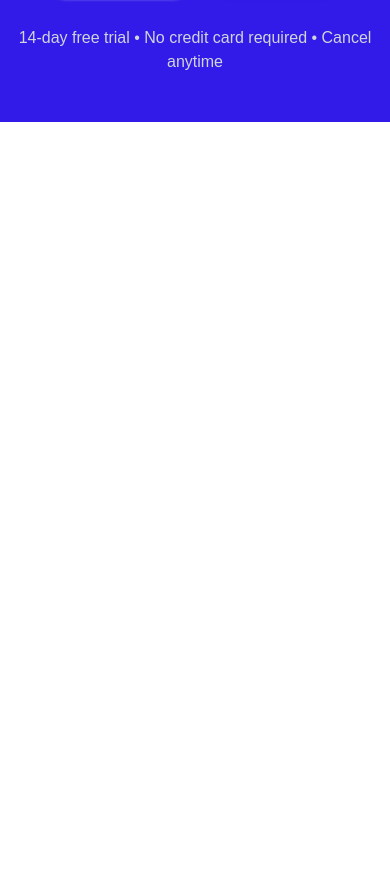
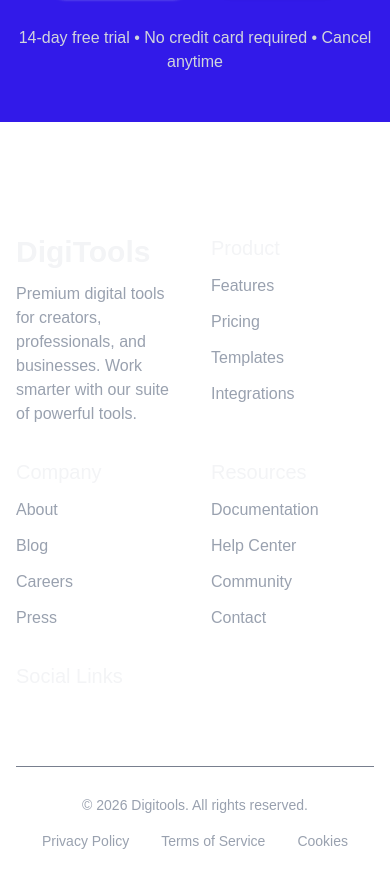
Before and after one commit to sheikhzim2004-del/digi-tools, a React (Vite) app: page / in a window 390 px wide. Shown: the part 8555-9434 px from the top of the page. Before the commit the page ends 8677 px from the top, so only its background shows below. Built offline with nearby package versions, Linux system fonts and the light colour scheme.

Commit message:
footer complete with responsive

```diff
--- /dev/null
+++ b/src/components/footer/Footer.jsx
@@ -0,0 +1,94 @@
+import { FaFacebook, FaInstagram, FaXTwitter } from "react-icons/fa6";
+
+const Footer = () => {
+  return (
+    <footer className="my-container ">
+      <div className="grid grid-cols-2 md:grid-cols-5 gap-8 pt-[clamp(7rem,6vw,7.5rem)] pb-[clamp(2.5rem,5vw,5rem)]">
+        {/* logo  */}
+        <div className="space-y-3">
+          <h2 className="text-3xl font-bold text-gray-100">DigiTools</h2>
+          <p className=" text-gray-400 hover:text-white cursor-pointer ">
+            Premium digital tools for creators, professionals, and businesses.
+            Work smarter with our suite of powerful tools.
+          </p>
+        </div>
+
+        {/* Product */}
+        <ul className="space-y-3">
+          <p className="text-xl text-gray-100">Product</p>
+          <li className=" text-gray-400 hover:text-white cursor-pointer ">
+            <a href="#">Features</a>
+          </li>
+          <li className=" text-gray-400 hover:text-white cursor-pointer ">
+            <a href="#">Pricing</a>
+          </li>
+          <li className=" text-gray-400 hover:text-white cursor-pointer ">
+            <a href="#">Templates</a>
+          </li>
+          <li className=" text-gray-400 hover:text-white cursor-pointer ">
+            <a href="#">Integrations</a>
+          </li>
+        </ul>
+
+        {/* Company */}
+        <ul className="space-y-3">
+          <p className="text-xl text-gray-100">Company</p>
+          <li className=" text-gray-400 hover:text-white cursor-pointer ">
+            <a href="#">About</a>
+          </li>
+          <li className=" text-gray-400 hover:text-white cursor-pointer ">
+            <a href="#">Blog</a>
+          </li>
+          <li className=" text-gray-400 hover:text-white cursor-pointer ">
+            <a href="#">Careers</a>
+          </li>
+          <li className=" text-gray-400 hover:text-white cursor-pointer ">
+            <a href="#">Press</a>
+          </li>
+        </ul>
+
+        {/* Resources */}
+        <ul className="space-y-3">
+          <p className="text-xl text-gray-100">Resources</p>
+          <li className=" text-gray-400 hover:text-white cursor-pointer ">
+            <a href="#">Documentation</a>
+          </li>
+          <li className=" text-gray-400 hover:text-white cursor-pointer ">
+            <a href="#">Help Center</a>
+          </li>
+          <li className=" text-gray-400 hover:text-white cursor-pointer ">
+            <a href="#">Community</a>
+          </li>
+          <li className=" text-gray-400 hover:text-white cursor-pointer ">
+            <a href="#">Contact</a>
+          </li>
+        </ul>
+
+        {/* social links */}
+        <div>
+          <p className="text-xl text-gray-100">Social Links</p>
+          <div className="flex gap-4 mt-4 text-xl">
+            <FaInstagram className="cursor-pointer  text-white  hover:text-pink-500 transition" />
+            <FaFacebook className="cursor-pointer   text-white hover:text-blue-600 transition" />
+            <FaXTwitter className="cursor-pointer   text-white hover:text-yellow-400 transition" />
+          </div>
+        </div>
+      </div>
+
+      <hr className="text-gray-500/90 " />
+
+      <div className="flex justify-between py-7 flex-col md:flex-row space-y-4 items-center ">
+        <p className="text-gray-400 text-sm hover:text-white cursor-pointer block">
+          © 2026 Digitools. All rights reserved.
+        </p>
+        <ul className="text-gray-400 text-sm flex gap-8">
+          <li className="hover:text-white cursor-pointer ">Privacy Policy</li>
+          <li className="hover:text-white cursor-pointer ">Terms of Service</li>
+          <li className="hover:text-white cursor-pointer ">Cookies</li>
+        </ul>
+      </div>
+    </footer>
+  );
+};
+
+export default Footer;
--- a/src/pages/Home.jsx
+++ b/src/pages/Home.jsx
@@ -7,6 +7,7 @@ import { ToastContainer } from "react-toastify";
 import Choose from "../components/chooseSection/Choose";
 import Pricing from "../components/pricingSection/Pricing";
 import CTASection from "../components/ctaSection/CTASection";
+import Footer from "../components/footer/Footer";
 
 const productDataFetch = fetch("/productData.json").then((res) => res.json());
 
@@ -40,6 +41,8 @@ const [addToCart,setAddToCart]=useState([])
 
       <CTASection></CTASection>
 
+      <Footer></Footer>
+
       <ToastContainer/>
     </div>
   );
```
